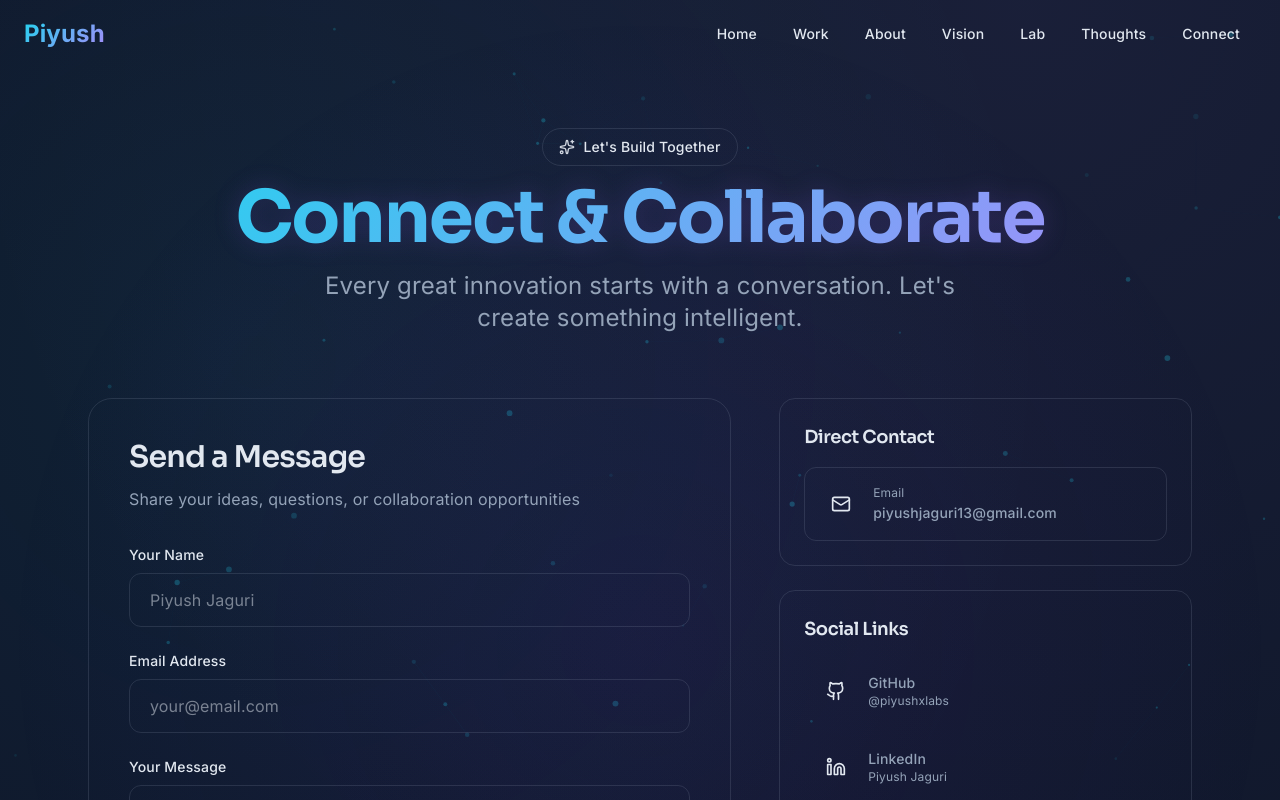
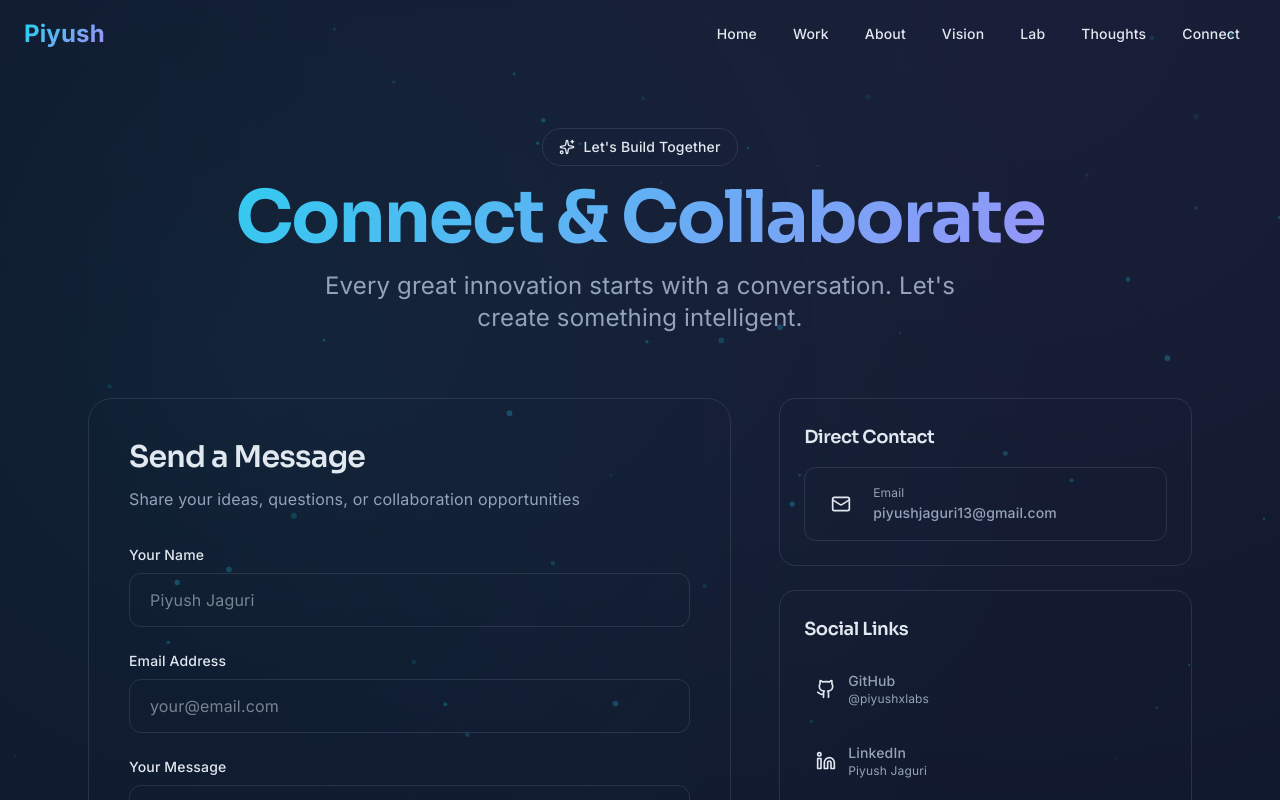
Before and after one commit to piyushxlabs/piyush-premium-portfolio, a Next.js app: page /connect in a window 1280 px wide. Shown: the top 800 px of the page. Built offline with nearby package versions, Linux system fonts and the light colour scheme.

Commit message:
Recreate about page

```diff
--- a/src/app/(pages)/connect/page.tsx
+++ b/src/app/(pages)/connect/page.tsx
@@ -1,17 +1,8 @@
 'use client';
 
 import { Metadata } from 'next';
-import {
-  Mail,
-  Github,
-  Linkedin,
-  Twitter,
-  Instagram,
-  Send,
-  Sparkles,
-} from 'lucide-react';
+import { Mail, Github, Linkedin, Twitter, Instagram, Send, Sparkles } from 'lucide-react';
 import { useState, FormEvent } from 'react';
-import { motion } from 'framer-motion';
 
 export default function ConnectPage() {
   const [formState, setFormState] = useState({ name: '', email: '', message: '' });
@@ -21,7 +12,7 @@ export default function ConnectPage() {
   const handleSubmit = async (e: FormEvent) => {
     e.preventDefault();
     setIsSubmitting(true);
-    await new Promise((resolve) => setTimeout(resolve, 1500));
+    await new Promise(resolve => setTimeout(resolve, 1500));
     setSubmitted(true);
     setIsSubmitting(false);
     setTimeout(() => {
@@ -32,18 +23,15 @@ export default function ConnectPage() {
 
   return (
     <main className="min-h-screen pt-32 pb-20 relative overflow-hidden">
-      {/* Ambient background glow */}
-      <div className="absolute inset-0 bg-[radial-gradient(circle_at_center,rgba(109,40,217,0.08),transparent_70%)] pointer-events-none" />
-      <div className="absolute inset-0 animate-pulse bg-gradient-to-t from-accent-cyan/5 via-transparent to-transparent opacity-60 blur-3xl" />
+      <div className="absolute inset-0 bg-glow opacity-40 pointer-events-none" />
 
       <div className="container mx-auto px-6 max-w-6xl relative z-10">
-        {/* Heading Section */}
         <div className="text-center mb-16 space-y-4">
           <div className="inline-flex items-center gap-2 px-4 py-2 rounded-full bg-glass border border-accent-cyan/20 mb-4">
-            <Sparkles className="w-4 h-4 text-accent-cyan animate-pulse" />
+            <Sparkles className="w-4 h-4 text-accent-cyan" />
             <span className="text-sm text-accent-cyan font-medium">Let's Build Together</span>
           </div>
-          <h1 className="text-5xl md:text-7xl font-heading font-bold text-gradient-heading drop-shadow-[0_0_12px_rgba(139,92,246,0.2)]">
+          <h1 className="text-5xl md:text-7xl font-heading font-bold text-gradient-heading">
             Connect & Collaborate
           </h1>
           <p className="text-xl md:text-2xl text-muted max-w-2xl mx-auto">
@@ -51,69 +39,57 @@ export default function ConnectPage() {
           </p>
         </div>
 
-        {/* Grid Section */}
         <div className="grid lg:grid-cols-5 gap-8 lg:gap-12 items-start">
-          {/* Message Form */}
-          <motion.div
-            initial={{ opacity: 0, y: 40 }}
-            animate={{ opacity: 1, y: 0 }}
-            transition={{ duration: 0.6 }}
-            className="lg:col-span-3 space-y-8"
-          >
-            <div className="bg-glass rounded-3xl p-8 md:p-10 border border-overlay-medium relative group hover:shadow-[0_0_40px_rgba(139,92,246,0.15)] transition-all duration-500">
-              <div className="absolute inset-0 bg-gradient-to-br from-accent-cyan/10 to-accent-lavender/10 rounded-3xl opacity-0 group-hover:opacity-100 transition-opacity duration-700" />
+          <div className="lg:col-span-3 space-y-8">
+            <div className="bg-glass rounded-3xl p-8 md:p-10 border border-overlay-medium relative group">
+              <div className="absolute inset-0 bg-gradient-to-br from-accent-cyan/5 to-accent-lavender/5 rounded-3xl opacity-0 group-hover:opacity-100 transition-opacity duration-500" />
 
               <div className="relative z-10">
-                <h2 className="text-2xl md:text-3xl font-heading font-semibold mb-3">
-                  Send a Message
-                </h2>
-                <p className="text-muted mb-8">
-                  Share your ideas, questions, or collaboration opportunities
-                </p>
+                <h2 className="text-2xl md:text-3xl font-heading font-semibold mb-3">Send a Message</h2>
+                <p className="text-muted mb-8">Share your ideas, questions, or collaboration opportunities</p>
 
                 {submitted ? (
                   <div className="py-16 text-center space-y-4 animate-fade-up">
                     <div className="w-16 h-16 mx-auto rounded-full bg-success/20 flex items-center justify-center">
                       <Send className="w-8 h-8 text-success" />
                     </div>
-                    <h3 className="text-2xl font-heading font-semibold">
-                      Message Sent!
-                    </h3>
+                    <h3 className="text-2xl font-heading font-semibold">Message Sent!</h3>
                     <p className="text-muted">I'll get back to you soon.</p>
                   </div>
                 ) : (
                   <form onSubmit={handleSubmit} className="space-y-6">
-                    {['name', 'email'].map((field) => (
-                      <div key={field} className="space-y-2">
-                        <label
-                          htmlFor={field}
-                          className="block text-sm font-medium text-foreground/90"
-                        >
-                          {field === 'name' ? 'Your Name' : 'Email Address'}
+                    <div className="space-y-2">
+                      <label htmlFor="name" className="block text-sm font-medium text-foreground/90">
+                        Your Name
                       </label>
                       <input
-                          id={field}
-                          type={field === 'email' ? 'email' : 'text'}
+                        id="name"
+                        type="text"
                         required
-                          value={formState[field as 'name' | 'email']}
-                          onChange={(e) =>
-                            setFormState({ ...formState, [field]: e.target.value })
-                          }
-                          placeholder={
-                            field === 'name'
-                              ? 'Piyush Jaguri'
-                              : 'your@email.com'
-                          }
+                        value={formState.name}
+                        onChange={(e) => setFormState({ ...formState, name: e.target.value })}
                         className="w-full px-5 py-3.5 bg-background-surface/50 border border-border rounded-xl focus:outline-none focus:ring-2 focus:ring-accent-cyan/50 focus:border-accent-cyan transition-all duration-300 placeholder:text-muted/50"
+                        placeholder="Piyush Jaguri"
                       />
                     </div>
-                    ))}
 
                     <div className="space-y-2">
-                      <label
-                        htmlFor="message"
-                        className="block text-sm font-medium text-foreground/90"
-                      >
+                      <label htmlFor="email" className="block text-sm font-medium text-foreground/90">
+                        Email Address
+                      </label>
+                      <input
+                        id="email"
+                        type="email"
+                        required
+                        value={formState.email}
+                        onChange={(e) => setFormState({ ...formState, email: e.target.value })}
+                        className="w-full px-5 py-3.5 bg-background-surface/50 border border-border rounded-xl focus:outline-none focus:ring-2 focus:ring-accent-cyan/50 focus:border-accent-cyan transition-all duration-300 placeholder:text-muted/50"
+                        placeholder="your@email.com"
+                      />
+                    </div>
+
+                    <div className="space-y-2">
+                      <label htmlFor="message" className="block text-sm font-medium text-foreground/90">
                         Your Message
                       </label>
                       <textarea
@@ -121,18 +97,16 @@ export default function ConnectPage() {
                         required
                         rows={6}
                         value={formState.message}
-                        onChange={(e) =>
-                          setFormState({ ...formState, message: e.target.value })
-                        }
+                        onChange={(e) => setFormState({ ...formState, message: e.target.value })}
+                        className="w-full px-5 py-3.5 bg-background-surface/50 border border-border rounded-xl focus:outline-none focus:ring-2 focus:ring-accent-cyan/50 focus:border-accent-cyan transition-all duration-300 resize-none placeholder:text-muted/50"
                         placeholder="Tell me about your project or idea..."
-                        className="w-full px-5 py-3.5 bg-background-surface/50 border border-border rounded-xl focus:outline-none focus:ring-2 focus:ring-accent-cyan/50 focus:border-accent-cyan transition-all duration-300 resize-none placeholder:text-muted/50"
                       />
                     </div>
 
                     <button
                       type="submit"
                       disabled={isSubmitting}
-                      className="w-full group relative px-8 py-4 bg-gradient-to-r from-accent-cyan to-accent-lavender rounded-xl font-heading font-semibold text-background overflow-hidden transition-all duration-300 hover:shadow-[0_0_25px_rgba(109,40,217,0.4)] disabled:opacity-50 disabled:cursor-not-allowed"
+                      className="w-full group relative px-8 py-4 bg-gradient-to-r from-accent-cyan to-accent-lavender rounded-xl font-heading font-semibold text-background overflow-hidden transition-all duration-300 hover:shadow-glow disabled:opacity-50 disabled:cursor-not-allowed"
                     >
                       <span className="relative z-10 flex items-center justify-center gap-2">
                         {isSubmitting ? (
@@ -156,110 +130,60 @@ export default function ConnectPage() {
 
             <div className="bg-glass rounded-2xl p-6 border border-overlay-medium">
               <p className="text-sm text-muted leading-relaxed">
-                <span className="text-accent-cyan font-medium">Open to:</span> AI
-                collaborations, startup discussions, mentorship opportunities,
-                and innovative project ideas that create meaningful impact.
+                <span className="text-accent-cyan font-medium">Open to:</span> AI collaborations, startup discussions, mentorship opportunities, and innovative project ideas that create meaningful impact.
               </p>
             </div>
-          </motion.div>
+          </div>
 
-          {/* Contact + Social */}
-          <motion.div
-            initial={{ opacity: 0, y: 40 }}
-            animate={{ opacity: 1, y: 0 }}
-            transition={{ delay: 0.2, duration: 0.6 }}
-            className="lg:col-span-2 space-y-6"
-          >
-            <div className="bg-glass rounded-2xl p-6 border border-overlay-medium relative overflow-hidden">
-              <h3 className="font-heading font-semibold text-lg mb-4">
-                Direct Contact
-              </h3>
+          <div className="lg:col-span-2 space-y-6">
+            <div className="bg-glass rounded-2xl p-6 border border-overlay-medium">
+              <h3 className="font-heading font-semibold text-lg mb-4">Direct Contact</h3>
               <a
                 href="mailto:piyushjaguri13@gmail.com"
-                className="flex items-center gap-3 p-4 rounded-xl bg-background-surface/30 border border-border hover:border-accent-cyan transition-all group relative overflow-hidden"
+                className="flex items-center gap-3 p-4 rounded-xl bg-background-surface/30 border border-border hover:border-accent-cyan transition-all group"
               >
-                {/* Glowing hover effect */}
-                <div className="absolute inset-0 opacity-0 group-hover:opacity-100 bg-gradient-to-r from-accent-cyan/10 to-accent-lavender/10 blur-2xl transition-all duration-700" />
-                <div className="relative z-10 flex items-center gap-3">
                 <div className="w-10 h-10 rounded-lg bg-accent-cyan/10 flex items-center justify-center group-hover:bg-accent-cyan/20 transition-colors">
                   <Mail className="w-5 h-5 text-accent-cyan" />
                 </div>
                 <div className="flex-1 min-w-0">
                   <p className="text-xs text-muted mb-0.5">Email</p>
-                    <p className="text-sm font-medium truncate">
-                      piyushjaguri13@gmail.com
-                    </p>
-                  </div>
+                  <p className="text-sm font-medium truncate">piyushjaguri13@gmail.com</p>
                 </div>
               </a>
             </div>
 
             <div className="bg-glass rounded-2xl p-6 border border-overlay-medium">
-              <h3 className="font-heading font-semibold text-lg mb-4">
-                Social Links
-              </h3>
+              <h3 className="font-heading font-semibold text-lg mb-4">Social Links</h3>
               <div className="space-y-3">
                 {[
-                  {
-                    icon: Github,
-                    label: 'GitHub',
-                    handle: '@piyushxlabs',
-                    url: 'https://github.com/piyushxlabs',
-                  },
-                  {
-                    icon: Linkedin,
-                    label: 'LinkedIn',
-                    handle: 'Piyush Jaguri',
-                    url: 'https://www.linkedin.com/in/piyush-jaguri-a9169338b/',
-                  },
-                  {
-                    icon: Twitter,
-                    label: 'Twitter',
-                    handle: '@piyushxlabs',
-                    url: 'https://x.com/piyushxlabs',
-                  },
-                  {
-                    icon: Instagram,
-                    label: 'Instagram',
-                    handle: '@lost.in.piyush',
-                    url: 'https://www.instagram.com/lost.in.piyush?igsh=MXN4NWY5YW80YTc1Mw==',
-                  },
-                ].map((social, i) => (
-                  <motion.a
+                  { icon: Github, label: 'GitHub', handle: '@piyushxlabs', url: 'https://github.com/piyushxlabs' },
+                  { icon: Linkedin, label: 'LinkedIn', handle: 'Piyush Jaguri', url: 'https://www.linkedin.com/in/piyush-jaguri-a9169338b/' },
+                  { icon: Twitter, label: 'Twitter', handle: '@piyushxlabs', url: 'https://x.com/piyushxlabs' },
+                  { icon: Instagram, label: 'Instagram', handle: '@lost.in.piyush', url: 'https://www.instagram.com/lost.in.piyush?igsh=MXN4NWY5YW80YTc1Mw==' },
+                ].map((social) => (
+                  <a
                     key={social.label}
                     href={social.url}
                     target="_blank"
                     rel="noopener noreferrer"
-                    className="flex items-center gap-3 p-3 rounded-lg relative overflow-hidden group"
-                    initial={{ opacity: 0, y: 10 }}
-                    animate={{ opacity: 1, y: 0 }}
-                    transition={{ delay: 0.2 + i * 0.1 }}
+                    className="flex items-center gap-3 p-3 rounded-lg hover:bg-background-surface/30 transition-all group"
                   >
-                    {/* Glowing hover background */}
-                    <div className="absolute inset-0 opacity-0 group-hover:opacity-100 bg-gradient-to-r from-accent-cyan/10 to-accent-lavender/10 blur-xl transition-all duration-700" />
-                    <div className="relative z-10 flex items-center gap-3">
-                      <div className="w-10 h-10 rounded-lg bg-background-surface/40 flex items-center justify-center transition-transform group-hover:scale-110">
-                        <social.icon className="w-5 h-5 text-accent-cyan group-hover:text-accent-lavender transition-colors" />
-                      </div>
-                      <div>
+                    <social.icon className="w-5 h-5 text-accent-cyan group-hover:scale-110 transition-transform" />
+                    <div className="flex-1">
                       <p className="text-sm font-medium">{social.label}</p>
                       <p className="text-xs text-muted">{social.handle}</p>
                     </div>
-                    </div>
-                  </motion.a>
+                  </a>
                 ))}
               </div>
             </div>
 
             <div className="bg-gradient-to-br from-accent-cyan/10 to-accent-lavender/10 rounded-2xl p-6 border border-accent-cyan/20">
               <p className="text-sm leading-relaxed">
-                <span className="font-heading font-semibold text-accent-cyan">
-                  Building intelligence with empathy
-                </span>{' '}
-                — one conversation at a time. Let's shape the future together.
+                <span className="font-heading font-semibold text-accent-cyan">Building intelligence with empathy</span> — one conversation at a time. Let's shape the future together.
               </p>
             </div>
-          </motion.div>
+          </div>
         </div>
       </div>
     </main>
```
Lines whose indentation alone changed are shown as unchanged.
